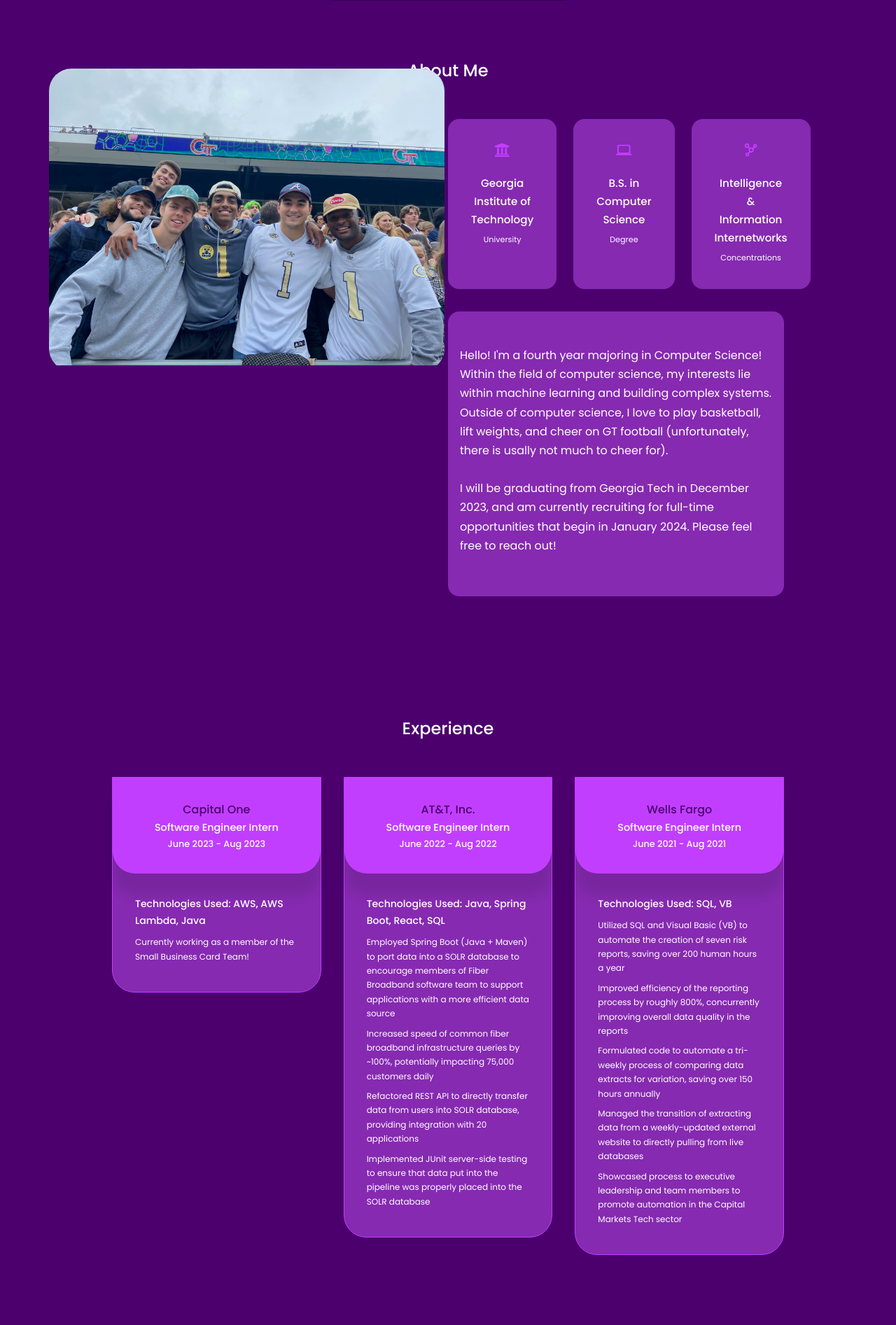
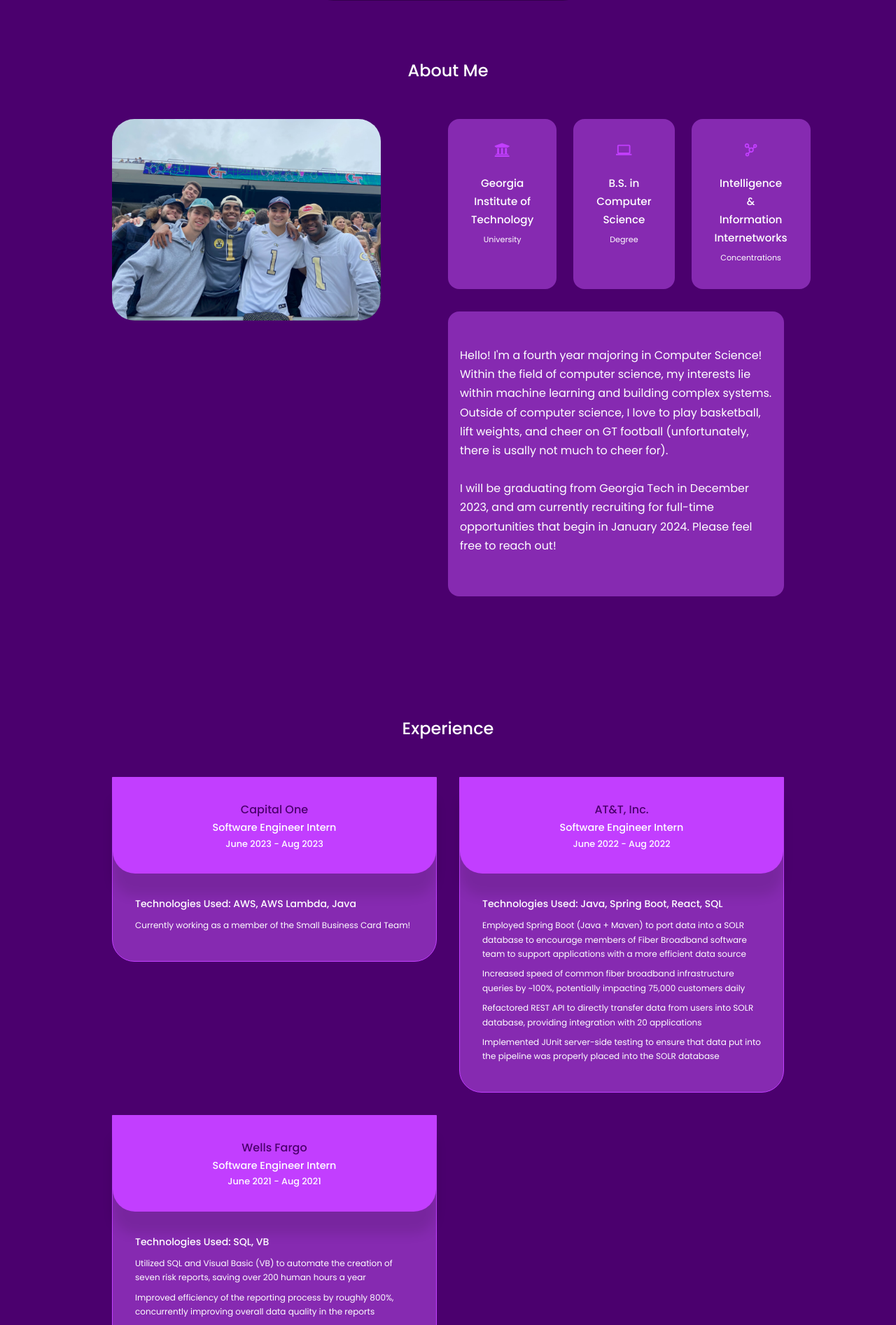
Before and after one commit to ankithkanderi24/my-website, a React (Create React App) app: page / in a window 1280 px wide. Shown: the part 767-2660 px from the top of the page at 70% size. Built offline with nearby package versions, Linux system fonts and the light colour scheme.

Commit message:
formatting changes

```diff
--- a/src/components/about/about.jsx
+++ b/src/components/about/about.jsx
@@ -14,7 +14,7 @@ const about = () => {
       <container className="container about__container">
         <div className="about__me">
           <div className="about__me-img">
-          <img src={FootballGame} style={{ width: '565px', height: 'auto' }} alt="Football Game" />
+          <img src={FootballGame} alt="Football Game" />
 
           </div>
         </div>
--- a/src/components/skills/skills.css
+++ b/src/components/skills/skills.css
@@ -1,10 +1,10 @@
-.experience_container1 {
+.experience_container {
     display: grid;
     grid-template-columns: 1fr 1fr;
     gap: 2rem;
 }
 
-.experience_container1 > div {
+.experience_container > div {
     background: var(--color-bg-variant);
     padding: 2.4rem 5rem;
     border-radius: 2rem;
@@ -12,15 +12,15 @@
     transition: var(--transition);
 }
 
-.experience_container1 > div:hover {
+.experience_container > div:hover {
     background: transparent;
     border-color: var(--color-primary-variant);
     cursor: default;
 }
 
-.experience_container1 > div h3 {
+.experience_container > div h3 {
     text-align: center;
-    color: var(--color-primary);
+    color: var(--color-white);
     margin-bottom: 2rem;
 }
 
--- a/src/components/skills/skills.jsx
+++ b/src/components/skills/skills.jsx
@@ -8,11 +8,12 @@ const skills = () => {
     <section id = 'skills'>
       <h2>Skills</h2>
 
-      <div className='container experience_container1'>
+      <div className='container experience_container'>
         <div className = 'experience_languages'>
+
           <h3>Languages + Frameworks</h3>
           <div className = "experience_content">
-          <article className = 'experience_details'>
+            <article className = 'experience_details'>
             <AiTwotoneClockCircle className='experience_details-icon'/>
             <div>
               <h4>Java</h4>
@@ -93,6 +94,8 @@ const skills = () => {
           </article>
           </div>
         </div>
+
+
 
         <div className = 'experience_technologies'>
           <h3>Technologies</h3>
--- a/src/index.css
+++ b/src/index.css
@@ -106,6 +106,12 @@ a:hover {
   color: var(--color-bg);
 }
 
+img {
+  display: block;
+  width: 100%;
+  object-fit: cover;
+}
+
 /* media queries */
 
 @media screen and (max-width: 1024px) {
```
